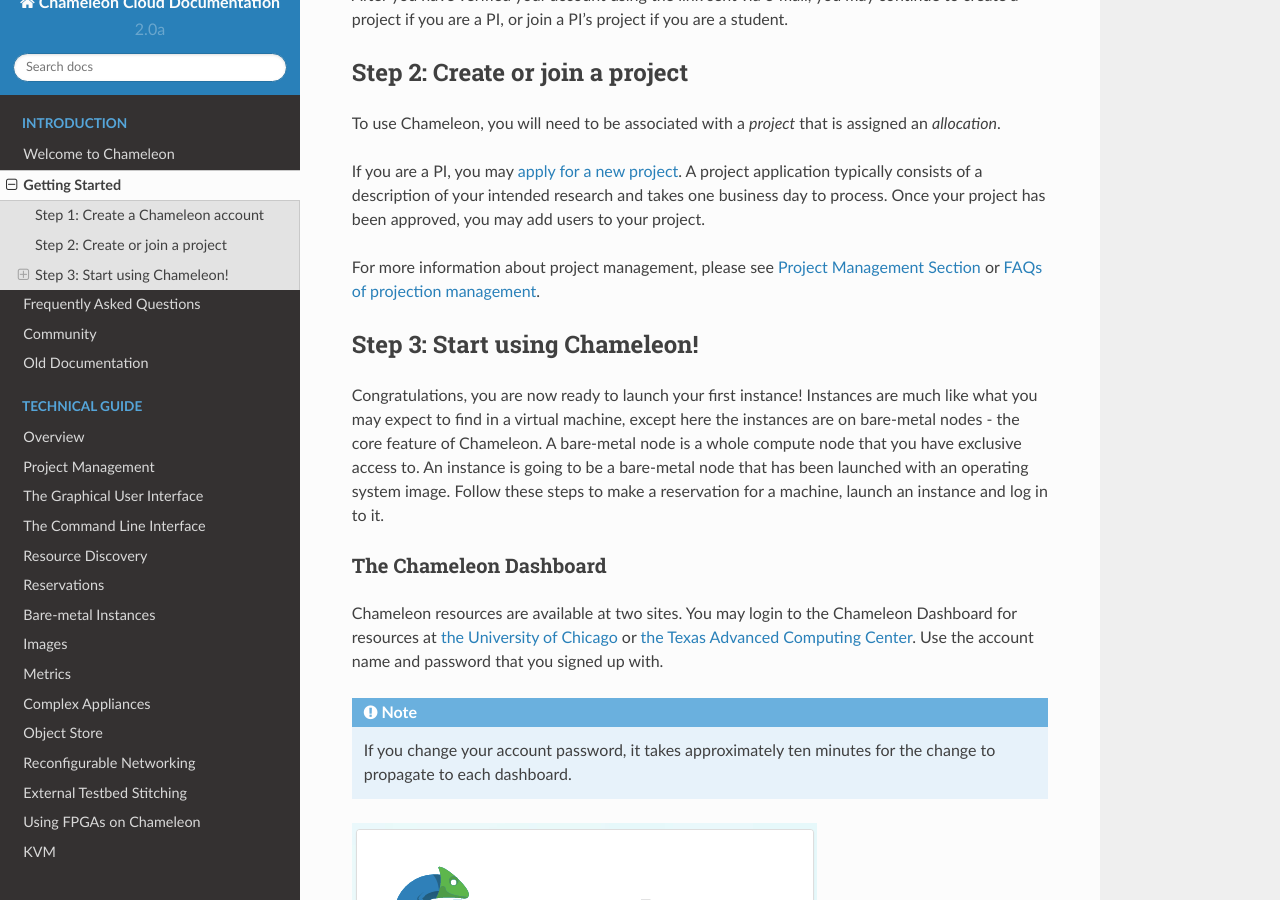
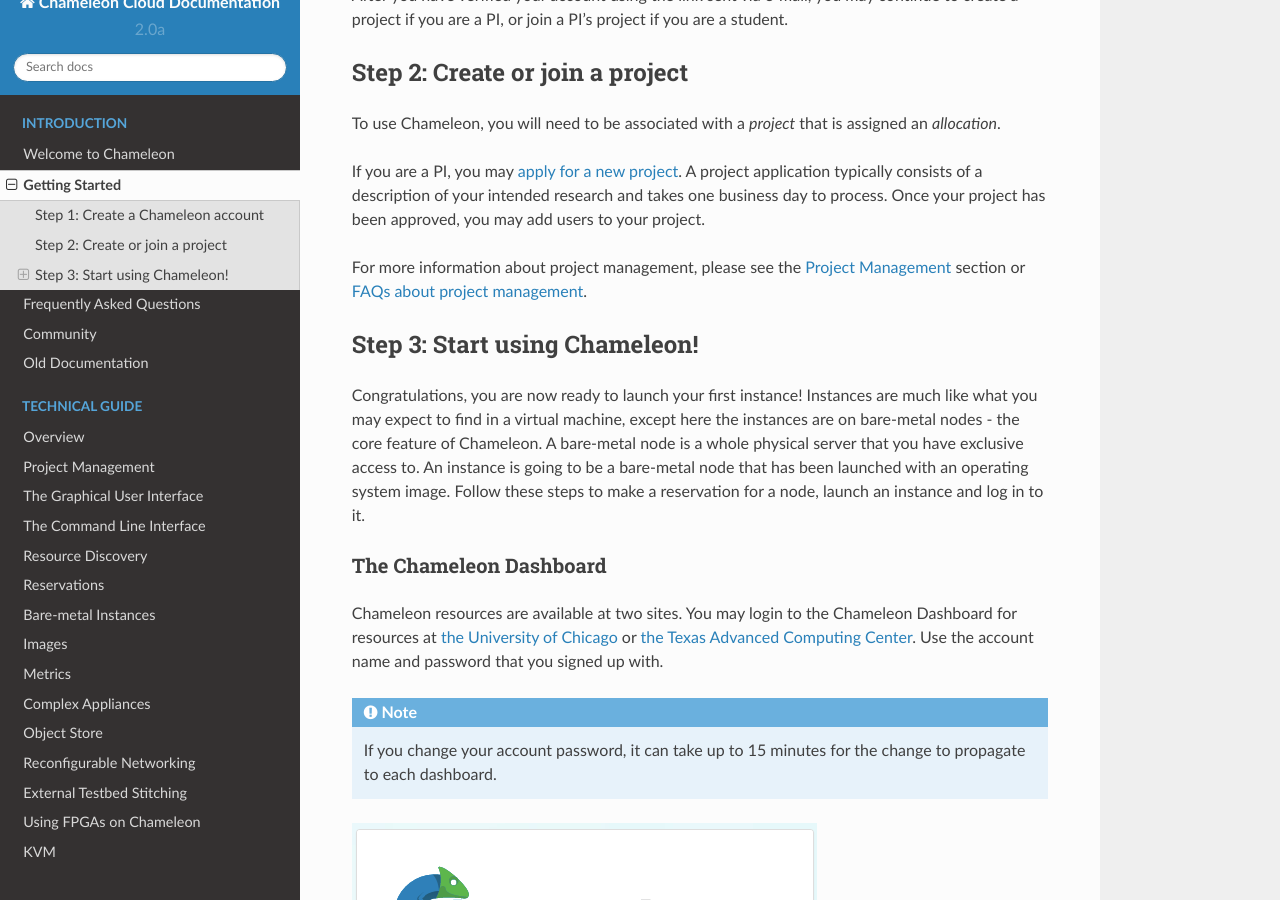
Before and after one commit to ChameleonCloud/docs, a Sphinx documentation site: the page built from source/getting-started/index.rst, in a window 1280 px wide and 900 px high, scrolled down 789 px. Built offline with Sphinx 7.4.7 and the Read the Docs theme 2.0.0, drawn with Linux system fonts in a browser that asks for light colours; some of the changed text lies outside the part shown.

Commit message:
Small fixes to the Getting Started section

```diff
--- a/source/getting-started/index.rst
+++ b/source/getting-started/index.rst
@@ -28,20 +28,20 @@ To use Chameleon, you will need to be associated with a *project* that is assign
 
 If you are a PI, you may `apply for a new project <https://www.chameleoncloud.org/user/projects/new/>`_. A project application typically consists of a description of your intended research and takes one business day to process. Once your project has been approved, you may add users to your project.
 
-For more information about project management, please see :ref:`Project Management Section <project-management>` or :ref:`FAQs of projection management <faq-project>`.
+For more information about project management, please see the :ref:`Project Management <project-management>` section or :ref:`FAQs about project management <faq-project>`.
 
 --------------------------------------------
 Step 3: Start using Chameleon!
 --------------------------------------------
 
-Congratulations, you are now ready to launch your first instance! Instances are much like what you may expect to find in a virtual machine, except here the instances are on bare-metal nodes - the core feature of Chameleon. A bare-metal node is a whole compute node that you have exclusive access to. An instance is going to be a bare-metal node that has been launched with an operating system image. Follow these steps to make a reservation for a machine, launch an instance and log in to it.
+Congratulations, you are now ready to launch your first instance! Instances are much like what you may expect to find in a virtual machine, except here the instances are on bare-metal nodes - the core feature of Chameleon. A bare-metal node is a whole physical server that you have exclusive access to. An instance is going to be a bare-metal node that has been launched with an operating system image. Follow these steps to make a reservation for a node, launch an instance and log in to it.
 
 The Chameleon Dashboard
 =======================
 
 Chameleon resources are available at two sites. You may login to the Chameleon Dashboard for resources at `the University of Chicago <https://chi.uc.chameleoncloud.org>`_ or `the Texas Advanced Computing Center <https://chi.tacc.chameleoncloud.org>`_. Use the account name and password that you signed up with.
 
-.. note:: If you change your account password, it takes approximately ten minutes for the change to propagate to each dashboard.
+.. note:: If you change your account password, it can take up to 15 minutes for the change to propagate to each dashboard.
 
 .. figure:: chi_login.png
   :alt: The Chameleon Dashboard login
@@ -118,7 +118,7 @@ Congratulations, you have launched an instance on a bare-metal node!
 Associating an IP Address
 =========================
 
-Your instance may take approximately ten minutes to launch. The launching process includes powering down, loading the operating system over the networking, and booting up for the first time on a rack located either at the University of Chicago or the Texas Advanced Computing Center, depending on where you chose to launch your instance. Before you can access your instance, you need to first assign a floating IP address - an IP address that is accessible over the public Internet.
+Your instance may take approximately ten minutes to launch. The launch process includes powering up, loading the operating system over the network, and booting up for the first time on a rack located either at the University of Chicago or the Texas Advanced Computing Center, depending on where you chose to launch your instance. Before you can access your instance, you need to first assign a floating IP address - an IP address that is accessible over the public Internet.
 
 #. If you don't see your instance, go to the *Instances* list by clicking on *Compute* and *Instances* in the sidebar.
 #. Locate your instance. It is probably in the *Spawning* state.
@@ -151,12 +151,12 @@ Your instance may take approximately ten minutes to launch. The launching proces
 
       You have now allocated a floating IP address
 
-#. Click the *Associate* button and a floating IP will be associated to your instance.
+#. Click the *Associate* button and the floating IP will be associated to your instance.
 
 Accessing Your Instance
 =======================
 
-Once your instance has launched with an associated floating IP address, it can be accessed via SSH using the private key that you have downloaded during the `Launching an Instance`_ step
+Once your instance has launched with an associated floating IP address, it can be accessed via SSH using the private key that you have downloaded during the `Launching an Instance`_ step.
 
 .. note:: The following instructions assume that you are using a macOS or Linux terminal equivalent. You may view our `YouTube video on how to login via SSH on Windows <https://youtu.be/MDK5D2ptJiQ>`_.
 
@@ -168,7 +168,7 @@ To log in to your instance, follow the steps:
 
       chmod 600 mychameleonkey.pem
 
-#. Add the key to your current SSH identity
+#. Add the key to your current SSH identity:
 
    .. code-block:: bash
 
```
Also changed, not shown: other parts of source/getting-started/index.rst (+3 -3 lines).
